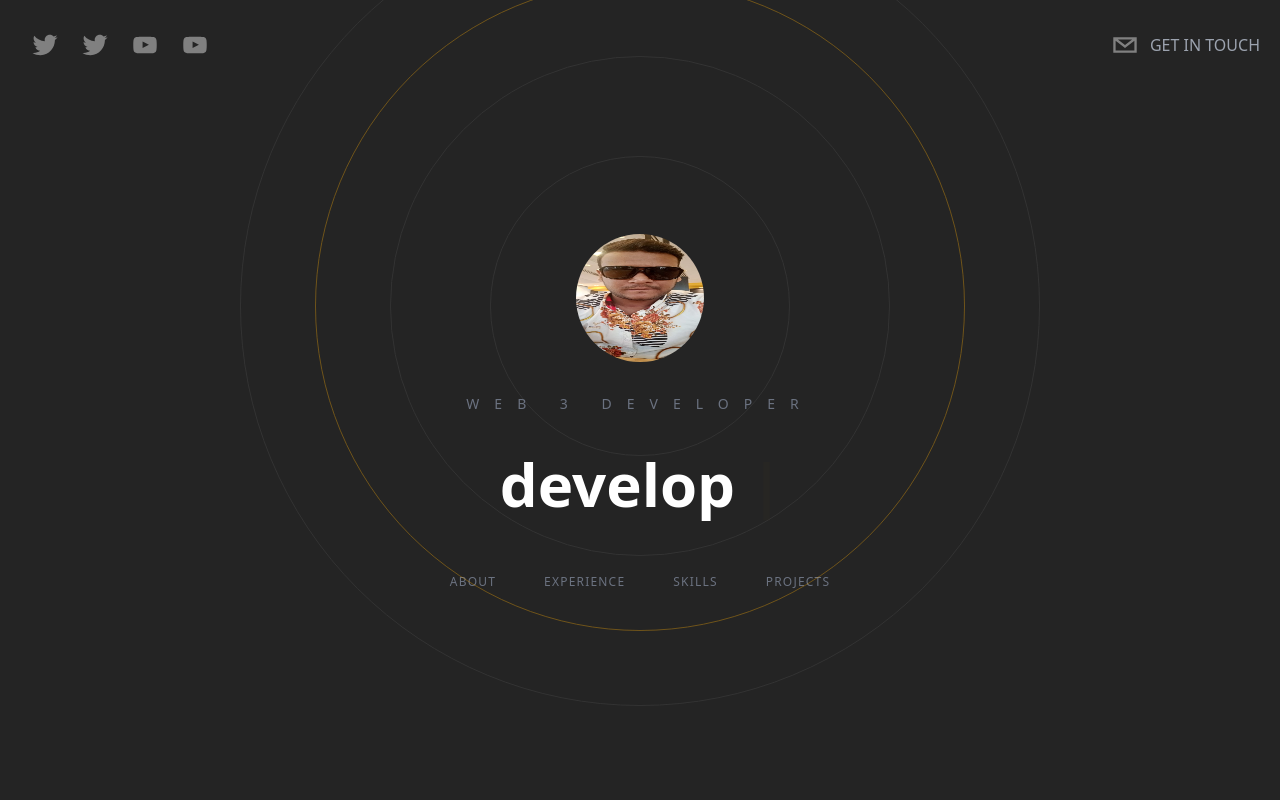
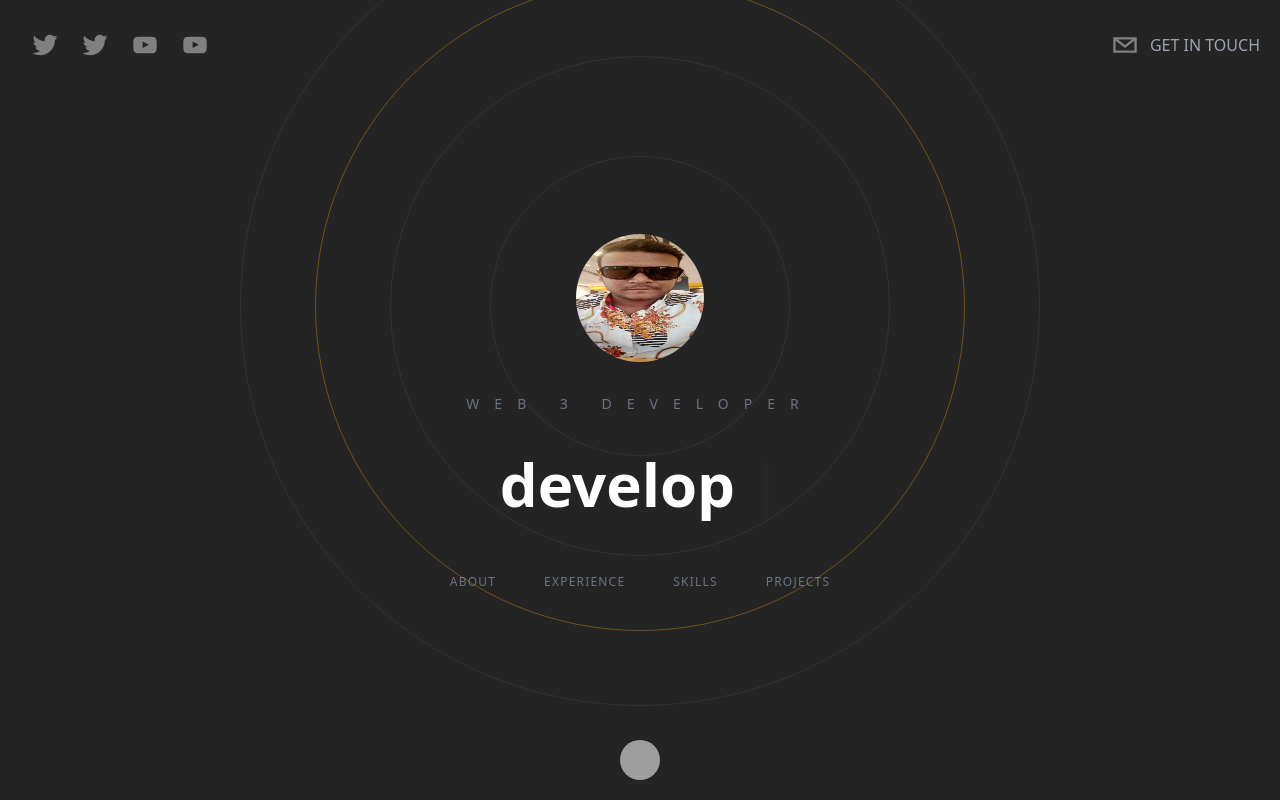
Before and after one commit to smmartprogrammer/portfolio, a Next.js app: page / in a window 1280 px wide. Built offline with nearby package versions, Linux system fonts and the light colour scheme; grey boxes are pictures that could not be loaded.

Commit message:
footer created

```diff
--- a/components/ContactMe.tsx
+++ b/components/ContactMe.tsx
@@ -16,8 +16,9 @@ function ContactMe({}: Props) {
   const { register, handleSubmit } = useForm<Inputs>();
 
   const onSubmit: SubmitHandler<Inputs> = (formData) => {
-    window.location.href = `mailto.partabrajp@gmail.com?subject=${formData.subject}& body=Hi, my name is ${formData.name}.${formData.message} (${formData.email})`
-  }
+    window.location.href = `mailto:partabrajp@gmail.com?subject=${formData.subject}&body=Hi, my name is
+     ${formData.name}. ${formData.message} (${formData.email})`;
+  };
 
   return (
     <motion.div
@@ -27,15 +28,15 @@ function ContactMe({}: Props) {
       transition={{ duration: 1.5 }}
       whileInView={{ opacity: 1 }}
       viewport={{ once: true }}
-      className="h-screen relative flex overflow-hidden flex-col text-left md:flex-row max-w-full justify-evenly mx-auto items-center z-0"
+      className="h-screen flex relative flex-col text-center md:text-left  overflow-hidden  md:flex-row max-w-7xl px-10 justify-evenly mx-auto items-center z-0"
     >
       <h3 className="absolute top-24 uppercase tracking-[20px] text-gray-500 text-2xl ">
         Contact me
       </h3>
       <div className="flex flex-col space-y-10">
-        <h4 className="text-4xl text-center font-semibold">
+        <h4 className="text-4xl font-semibold text-center">
           I have got just what you need. {""}{" "}
-          <span className="underline decoration-[#f7ab0a]">Lets Talk</span>
+          <span className=" decoration-[#f7ab0a]/50 underline">Lets Talk</span>
         </h4>
         <div className="space-y-10">
           <div className="flex items-center space-x-5 justify-center">
--- a/components/Header.tsx
+++ b/components/Header.tsx
@@ -1,6 +1,7 @@
 // import React from 'react';
 import { SocialIcon } from "react-social-icons";
 import { motion } from "framer-motion";
+import Link from "next/link";
 
 type Props = {};
 
@@ -34,6 +35,7 @@ export default function Header({}: Props) {
           bgColor="transparent"
         />
       </motion.div>
+      <Link href="#contact">
       <motion.div
         initial={{ x: 500, opacity: 0, scale: 0.5 }}
         animate={{ x: 0, opacity: 1, scale: 1 }}
@@ -50,6 +52,7 @@ export default function Header({}: Props) {
           Get in Touch
         </p>
       </motion.div>
+      </Link>
     </header>
   );
 }
--- a/components/Projects.tsx
+++ b/components/Projects.tsx
@@ -19,7 +19,7 @@ function Projects({}: Props) {
         <h3 className='absolute top-24 uppercase tracking-[20px] text-gray-500 text-2xl '>
         Projects
         </h3>
-        <div className='relative w-full flex overflow-x-scroll overflow-y-hidden snap-x snap-mandatory z-20 '>
+        <div className='relative w-full flex overflow-x-scroll overflow-y-hidden snap-x snap-mandatory z-20 scrollbar scrollbar-thin  scrollbar-track-gray-400/20 scrollbar-thumb-[#f7ab0a] '>
             {projects.map((project, i)=> (
                 <div className='w-screen flex-shrink-0 snap-center flex flex-col space-y-5 items-center justify-center p-20 md:p-44 h-screen ' >
                     <motion.img
--- a/components/WorkExperience.tsx
+++ b/components/WorkExperience.tsx
@@ -13,8 +13,8 @@ function WorkExperience({}: Props) {
       className="h-screen flex relative overflow-hidden flex-col text-lft md:flex-row max-w-full px-10 justify-evenly mx-auto items-center"
     >
       <h3 className="absolute top-24 uppercase  tracking-[20px] text-gray-500 text-2xl">Experience</h3>
-      +
-      <div className="w-full flex space-x-5 overflow-x-scroll p-10 snap-x snap-mandatory scrollbar scrollbar-track-gray-400/20 scrollbar-thumb-[#f7ab0a]/80">
+
+      <div className="relative w-full flex overflow-x-scroll overflow-y-hidden snap-x snap-mandatory z-20 scrollbar scrollbar-thin  scrollbar-track-gray-400/20 scrollbar-thumb-[#f7ab0a]">
         <ExperienceCard />
         <ExperienceCard />
         <ExperienceCard />
--- a/src/pages/index.tsx
+++ b/src/pages/index.tsx
@@ -7,6 +7,7 @@ import WorkExperience from "../../components/WorkExperience";
 import Skills from "../../components/Skills";
 import Projects from "../../components/Projects";
 import ContactMe from "../../components/ContactMe";
+import Link from "next/link";
 
 const Home: NextPage = () => {
   return (
@@ -28,11 +29,15 @@ const Home: NextPage = () => {
       <Projects />      </section>
       <section id="contact" className="snap-start">
       <ContactMe />      </section>
-
-
-
-
-
+<Link href="#hero">
+<footer className="sticky bottom-5 w-full cursor-pointer">
+  <div  className="flex items-center justify-center">
+    <img
+    className="h-10 w-10 rounded-full filter grayscale hover:grayscale-0 cursor-pointer"
+    src="https://i.imgur.com/e2yvD6A.png" alt="" />
+  </div>
+</footer>
+</Link>
 
     </div>
   );
```
